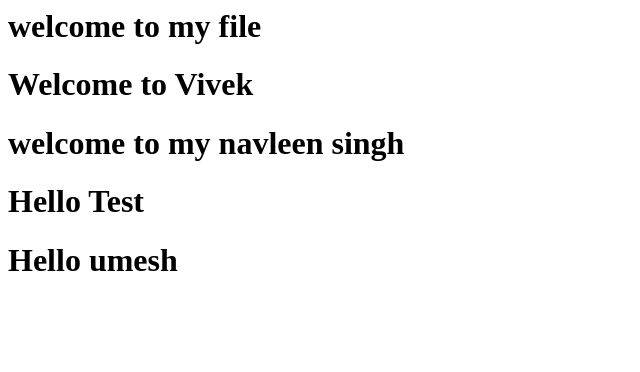
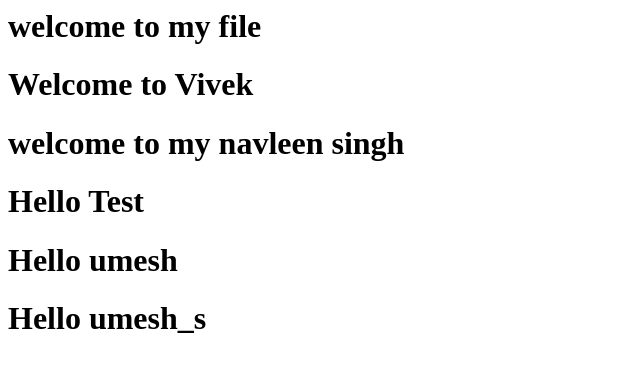
Before and after one commit to umesh6805/first, a plain HTML site: page index.html in a window 1280 px wide. Shown: the whole page, without its empty margins (0-640 px from the left). Drawn offline with Linux system fonts and the light colour scheme.

Commit message:
changed in index

```diff
--- a/index.html
+++ b/index.html
@@ -4,4 +4,8 @@
 
 <h1> welcome  to  my navleen singh </h1>
 <h1>Hello Test</h1>
+
 <h1>Hello umesh</h1>
+
+
+<h1>Hello umesh_s</h1>
```
